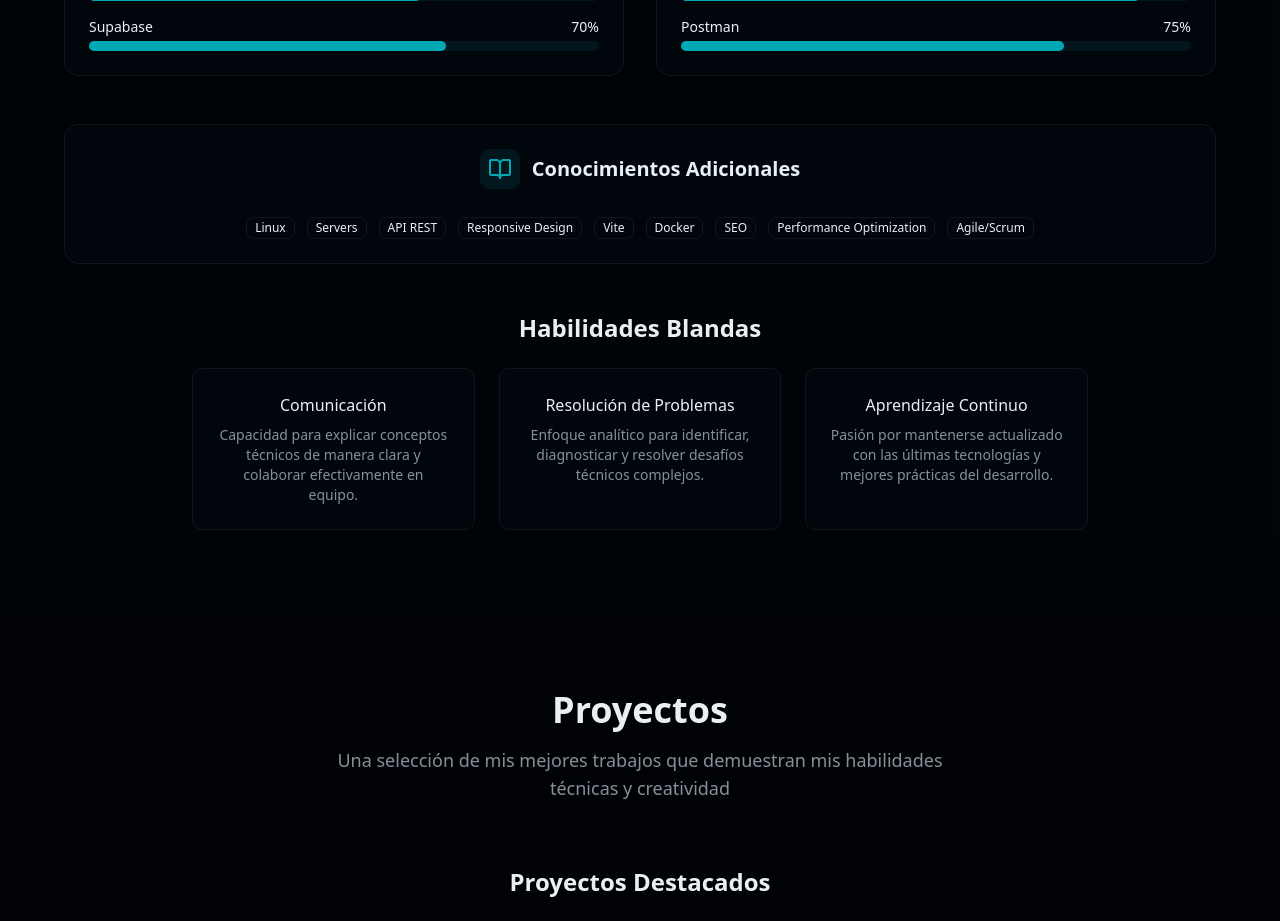
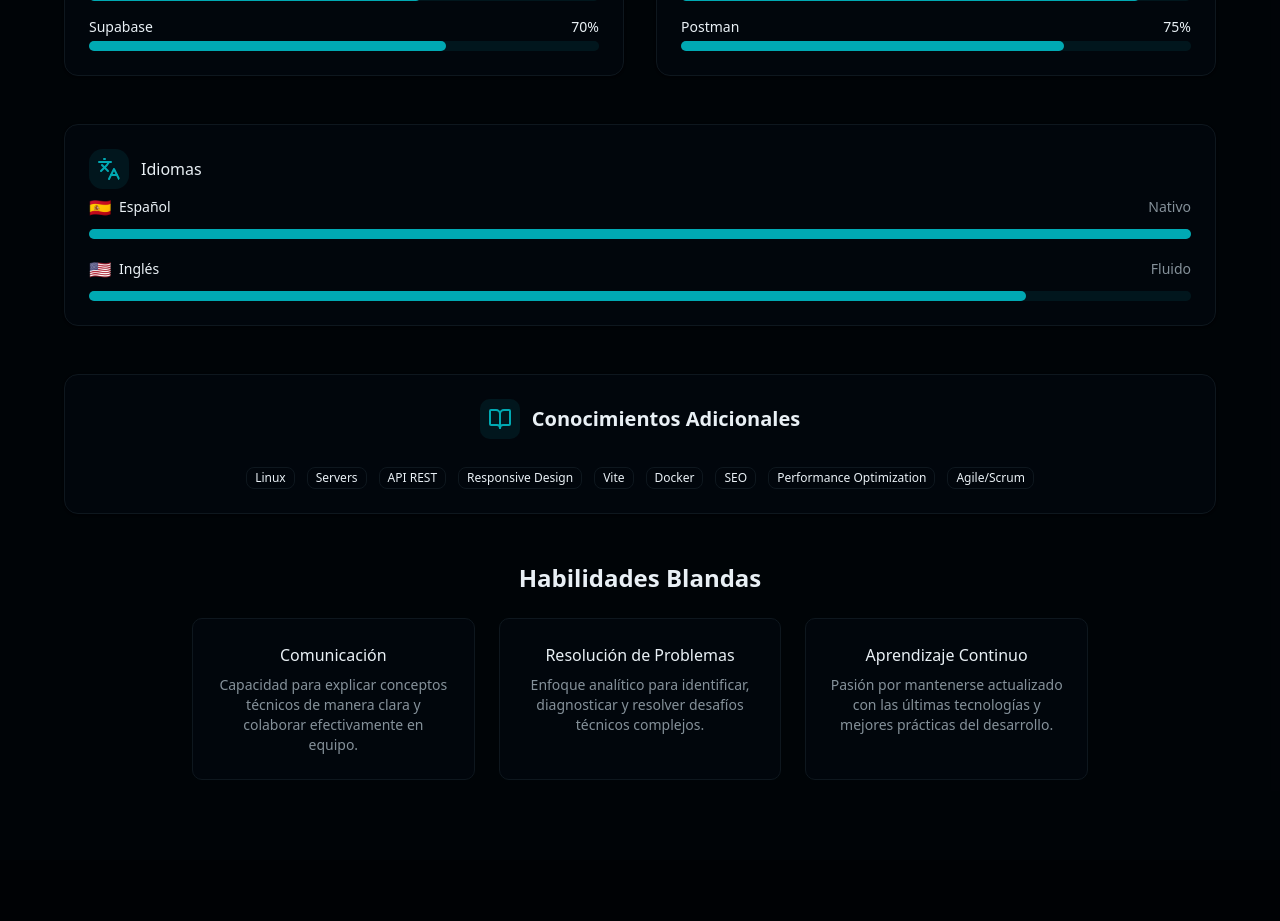
Before and after one commit to DavidLC578/porfolio, a Next.js app: page / in a window 1280 px wide. Shown: the part 3020-3941 px from the top of the page. Built offline with nearby package versions, Linux system fonts and the light colour scheme.

Commit message:
update: skill section add languages card

```diff
--- a/src/components/skills-section.jsx
+++ b/src/components/skills-section.jsx
@@ -1,6 +1,7 @@
 import { BookOpen } from "lucide-react";
 import { Code, Database, Palette, Wrench } from "lucide-react"
 import Badge from "./ui/badge";
+import { Languages } from "lucide-react";
 
 export function SkillsSection() {
 
@@ -61,6 +62,11 @@ export function SkillsSection() {
         "Agile/Scrum",
     ]
 
+    const languages = [
+        { name: "Español", level: "Nativo", percentage: 100, flag: "🇪🇸" },
+        { name: "Inglés", level: "Fluido", percentage: 85, flag: "🇺🇸" },
+    ]
+
     return (
         <section id="skills" className="py-20 px-4 sm:px-6 lg:px-8 bg-secondary/20">
             <div className="max-w-6xl mx-auto">
@@ -104,6 +110,36 @@ export function SkillsSection() {
                         );
                     })}
                 </div>
+
+                {/* Languages Card */}
+                <div className="text-card-foreground flex flex-col gap-1 rounded-xl border p-6  shadow-sm bg-card border-border mb-12">
+                    <div>
+                        <div className="flex items-center gap-3 text-card-foreground">
+                            <Languages className="size-10 text-primary bg-primary/10 rounded-xl p-2" />
+                            Idiomas
+                        </div>
+                    </div>
+                    <div className="space-y-4">
+                        {languages.map((language) => (
+                            <div key={language.name} className="space-y-2">
+                                <div className="flex justify-between items-center">
+                                    <div className="flex items-center gap-2">
+                                        <span className="text-lg">{language.flag}</span>
+                                        <span className="text-sm font-medium text-card-foreground">{language.name}</span>
+                                    </div>
+                                    <span className="text-sm text-muted-foreground">{language.level}</span>
+                                </div>
+                                <div className="w-full bg-primary/10 rounded-full h-2.5">
+                                    <div
+                                        className="bg-primary h-2.5 rounded-full"
+                                        style={{ width: `${language.percentage}%` }}
+                                    ></div>
+                                </div>
+                            </div>
+                        ))}
+                    </div>
+                </div>
+
                 {/* Additional Skills */}
                 <div className="text-card-foreground flex flex-col gap-1 rounded-xl border p-6  shadow-sm bg-card border-border">
                     <div className="flex items-center justify-center gap-3 mb-6">
```
